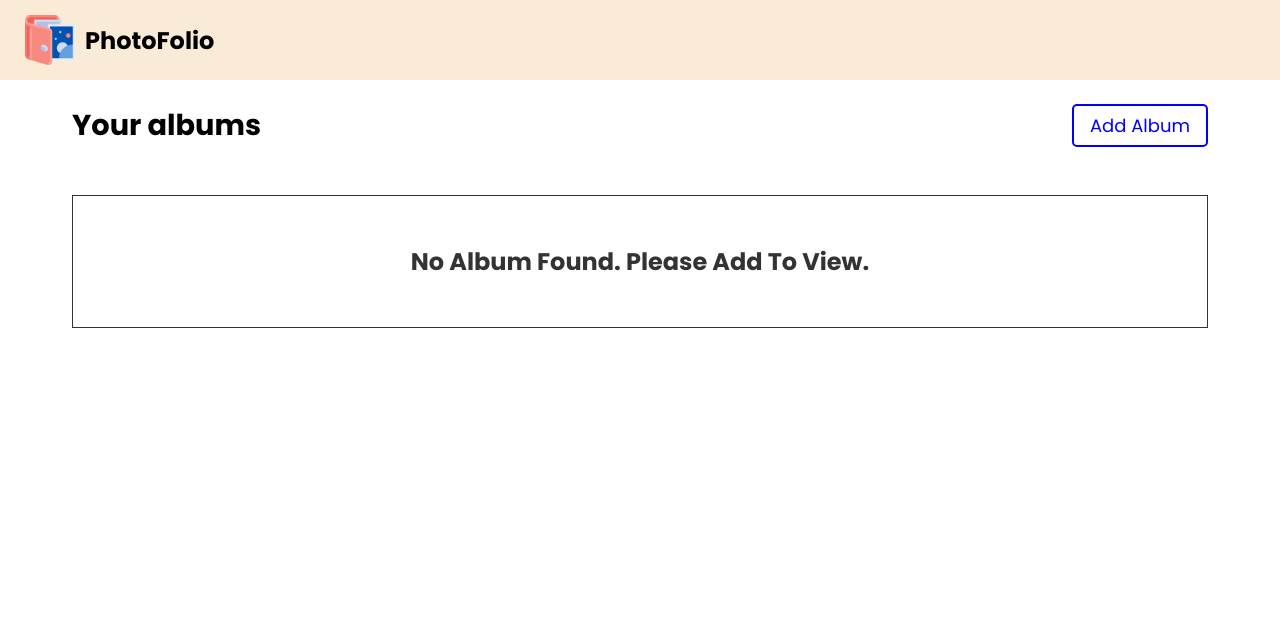
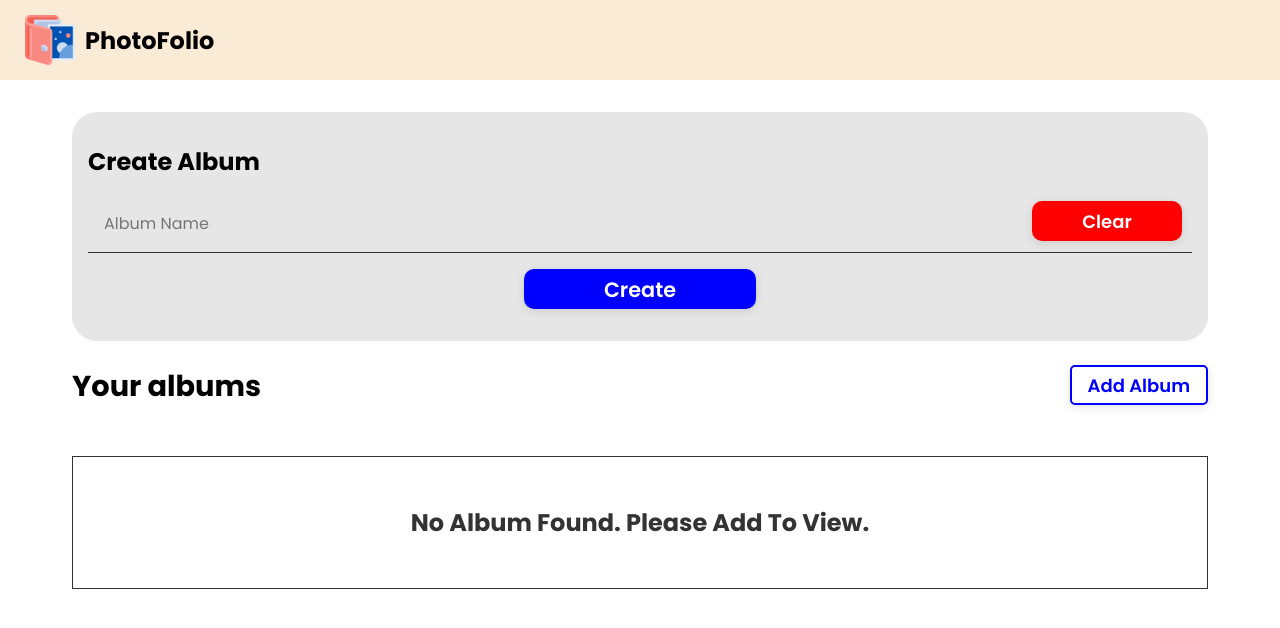
Before and after one commit to yuvaraj-LR/Photofolio-using-react, a React (Create React App) app: page / in a window 1280 px wide. Shown: the top 628 px of the page. Built offline with nearby package versions, Linux system fonts and the light colour scheme.

Commit message:
Include create album form

```diff
--- a/src/App.css
+++ b/src/App.css
@@ -1,6 +1,6 @@
 /* Navbar Styles */
 .navbar {
-    padding: 15px 25px;
+    padding: 0.9375rem 1.5625rem;
     background-color: var(--navbarBgColor);
 }
 
@@ -25,13 +25,13 @@
 }
 
 .album_imgae_pad {
-    margin: 0.5rem 0;
+    margin: 1rem 0;
 }
 
 /* Album Box Styles */
 .album_box {
-    border: 5px solid var(--album-box-color);
-    border-radius: 10px 10px 0 0 ;
+    border: 0.3125rem solid var(--album-box-color);
+    border-radius: 0.625rem 0.625rem 0 0 ;
     max-width: 200px;
     width: 100%;
     margin: 1rem;
@@ -58,12 +58,35 @@
     color: var(--album-img-color);
 }
 
-/* Empty Component Style */
+/* Empty Component Styles */
 .error_display {
     text-align: center;
     font-size: 1.5rem;
     color: var(--error-para-text);
     margin: 3rem 0;
     padding: 3rem;
-    border: 1px solid #333;
+    border: 0.0625rem solid #333;
 }
+
+/* Add Album Styles */
+.create_ablum_container {
+    background-color: var(--form-bg);
+    padding: 2rem 1rem;
+    margin: 1rem 0 1.5rem;
+    border-radius: 1.5625rem;
+}
+
+.clear_absolute_btn {
+    position: absolute;
+    right: 0.625rem;
+    top: 1.375rem;
+    max-width: 150px;
+    width: 100%;
+}
+
+.create_btn {
+    margin: auto;
+    text-align: center;
+    font-size: 1.3rem;
+    padding: 1.2rem 5rem;
+}
--- /dev/null
+++ b/src/components/AddAlbumForm.js
@@ -0,0 +1,21 @@
+
+
+export default function AddAlbumForm(props) {
+
+    const {setalbumList} = props;
+
+    return (
+        <>
+            <div className="flex flex_col create_ablum_container">
+                <h2>Create Album</h2>
+
+                <form className="relative">
+                    <input placeholder="Album Name" className="create_album_input" />
+
+                    <button className="clear_btn clear_absolute_btn">Clear</button>
+                    <button className="flex flex_center create_btn">Create</button>
+                </form>
+            </div>
+        </>
+    )
+}
--- a/src/components/Photofolio.js
+++ b/src/components/Photofolio.js
@@ -3,6 +3,7 @@ import {useState} from "react"
 import AlbumList from "./AlbumList";
 import Navbar from "./Navbar";
 import EmptyBox from "./EmptyBox";
+import AddAlbumForm from "./AddAlbumForm";
 
 
 export default function Photofolio() {
@@ -12,8 +13,10 @@ export default function Photofolio() {
     return (
         <>
             <Navbar />
+
             <div className="photo_main_content_div">
                 <div className="album_details">
+                    <AddAlbumForm setalbumList={setalbumList}/>
                     <div className="flex flex_space_between album_imgae_pad album_head">
                         <h2 className="album_title">Your albums</h2>
 
--- a/src/global.css
+++ b/src/global.css
@@ -7,6 +7,7 @@
   --album-box-color: #ccc;
   --album-img-color: #666;
   --error-para-text: #333;
+  --form-bg: #e6e6e6;
 }
 
 * {
@@ -21,14 +22,29 @@ a {
   color: #000;
 }
 
+input {
+  border: 0;
+  outline: 0;
+  width: 100%;
+  background-color: transparent;
+  font-size: 1rem;
+  border-bottom: 1px solid #333;
+  margin: 1rem 0;
+  padding: 1rem;
+}
+
 button {
   border: none;
   outline: none;
   background-color: transparent;
   font-size: 1.125rem;
   padding-inline: 1rem;
+  height: 40px;
   cursor: pointer;
   transition: all 0.3s ease-in;
+  font-weight: 600;
+  border-radius: 10px;
+  box-shadow: rgba(99, 99, 99, 0.2) 0px 2px 8px 0px;
 }
 
 .add_btn {
@@ -39,6 +55,21 @@ button {
 
 .add_btn:hover {
   background-color: var(--add-btn-color-hover);
+}
+
+.clear_btn {
+    background-color: red;
+    color: #fff;
+}
+
+.clear_btn:hover, .create_btn:hover {
+  font-weight: 600;
+  transform: scale(1.05);
+}
+
+.create_btn {
+  background-color: blue;
+  color: #fff;
 }
 
 /* Default style class */
```
